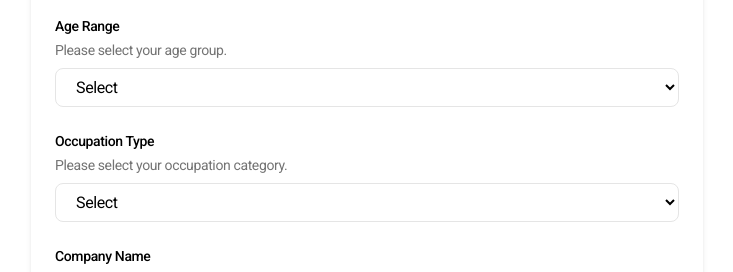
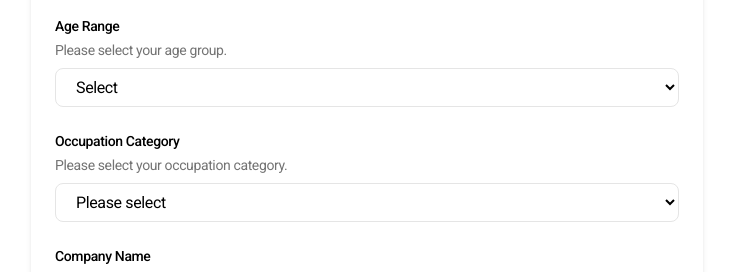
Before and after one commit to win3sdev/niuma-dev, a Next.js app: page /en/submit in a window 1280 px wide. Shown: the part 980-1252 px from the top of the page, without its empty margins (17-750 px from the left). Built offline with nearby package versions, Linux system fonts and the light colour scheme; no server answers.

Commit message:
occupation-add

```diff
--- a/app/[locale]/submit/page.tsx
+++ b/app/[locale]/submit/page.tsx
@@ -437,7 +437,7 @@ export default function SubmitPage() {
                 <option value="外卖员/快递员">
                   {t("occupation.options.delivery")}
                 </option>
-                <option value="工人/体力劳动者">
+                <option value="工人/体力劳动者（工厂、建筑工地等）">
                   {t("occupation.options.labor")}
                 </option>
                 <option value="网约车司机/代驾">
@@ -445,6 +445,33 @@ export default function SubmitPage() {
                 </option>
                 <option value="货运/卡车司机">
                   {t("occupation.options.truck")}
+                </option>
+                <option value="互联网相关从业者">
+                  {t("occupation.options.tech")}
+                </option>
+                <option value="无编制公职人员（如辅警，企事业单位合同工，劳务派遣岗位，私立学校教师）">
+                  {t("occupation.options.nonOfficial")}
+                </option>
+                <option value="有编制公职人员（包括政府/公务员/事业单位，教师，有编制公务员）">
+                  {t("occupation.options.official")}
+                </option>
+                <option value="金融/银行/法律">
+                  {t("occupation.options.finance")}
+                </option>
+                <option value="医药健康（医生、护士、药师、健康顾问等）">
+                  {t("occupation.options.healthcare")}
+                </option>
+                <option value="教育/培训（如辅导班老师，学校教师请填公职人员）">
+                  {t("occupation.options.education")}
+                </option>
+                <option value="服务业（中介/销售/保险/服务员/旅游业等）">
+                  {t("occupation.options.service")}
+                </option>
+                <option value="自由职业（作家、摄影师、设计师）">
+                  {t("occupation.options.freelancer")}
+                </option>
+                <option value="无法找到长期固定工作">
+                  {t("occupation.options.unstable")}
                 </option>
               </select>
             </div>
--- a/messages/en.json
+++ b/messages/en.json
@@ -64,14 +64,23 @@
       }
     },
     "occupation": {
-      "label": "Occupation Type",
+      "label": "Occupation Category",
       "description": "Please select your occupation category.",
-      "placeholder": "Select",
+      "placeholder": "Please select",
       "options": {
-        "delivery": "Delivery / Courier",
-        "labor": "Manual Laborer (Factory, Construction, etc.)",
-        "ride": "Ride-hailing / Chauffeur",
-        "truck": "Freight / Truck Driver"
+        "delivery": "Delivery/Courier",
+        "labor": "Laborer/Manual Worker (e.g., factory, construction site)",
+        "ride": "Ride-hailing/Driver-for-hire",
+        "truck": "Freight/Truck Driver",
+        "tech": "Tech Industry Worker",
+        "nonOfficial": "Non-staff Public Worker (e.g., auxiliary police, contract worker, private school teacher)",
+        "official": "Official Public Worker (e.g., government staff, civil servant, public school teacher)",
+        "finance": "Finance/Banking/Law",
+        "healthcare": "Healthcare (doctor, nurse, pharmacist, health consultant, etc.)",
+        "education": "Education/Training (e.g., tutoring center teacher; public school teachers please choose official)",
+        "service": "Service Industry (real estate, sales, insurance, waiter, tourism, etc.)",
+        "freelancer": "Freelancer (writer, photographer, designer)",
+        "unstable": "Unable to find stable long-term work"
       }
     },
     "companyName": {
--- a/messages/zh-CN.json
+++ b/messages/zh-CN.json
@@ -131,7 +131,16 @@
         "delivery": "外卖员/快递员",
         "labor": "工人/体力劳动者（工厂、建筑工地等）",
         "ride": "网约车司机/代驾",
-        "truck": "货运/卡车司机"
+        "truck": "货运/卡车司机",
+        "tech": "互联网相关从业者",
+        "nonOfficial": "无编制公职人员（如辅警，企事业单位合同工，劳务派遣岗位，私立学校教师）",
+        "official": "有编制公职人员（包括政府/公务员/事业单位，教师，有编制公务员）",
+        "finance": "金融/银行/法律",
+        "healthcare": "医药健康（医生、护士、药师、健康顾问等）",
+        "education": "教育/培训（如辅导班老师，学校教师请填公职人员）",
+        "service": "服务业（中介/销售/保险/服务员/旅游业等）",
+        "freelancer": "自由职业（作家、摄影师、设计师）",
+        "unstable": "无法找到长期固定工作"
       }
     },
     "companyName": {
--- a/messages/zh-TW.json
+++ b/messages/zh-TW.json
@@ -71,7 +71,16 @@
     "delivery": "外送員／快遞員",
     "labor": "工人／體力勞動者（工廠、建築工地等）",
     "ride": "網約車司機／代駕",
-        "truck": "貨運／卡車司機"
+    "truck": "貨運／卡車司機",
+    "tech": "互聯網相關從業者",
+    "nonOfficial": "無編制公職人員（如輔警、企事業單位合同工、勞務派遣、私立學校教師）",
+    "official": "有編制公職人員（政府／公務員／事業單位、教師）",
+    "finance": "金融／銀行／法律",
+    "healthcare": "醫藥健康（醫生、護理師、藥師、健康顧問等）",
+    "education": "教育／培訓（如補習班老師，學校教師請填寫公職人員）",
+    "service": "服務業（仲介／銷售／保險／服務員／旅遊業等）",
+    "freelancer": "自由職業（作家、攝影師、設計師）",
+    "unstable": "無法找到長期固定工作"
   }
 },
     "companyName": {
```
Lines whose indentation alone changed are shown as unchanged.
